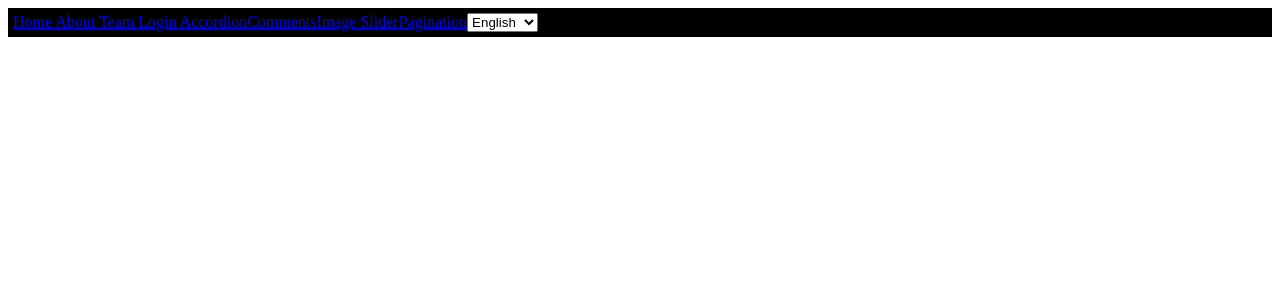
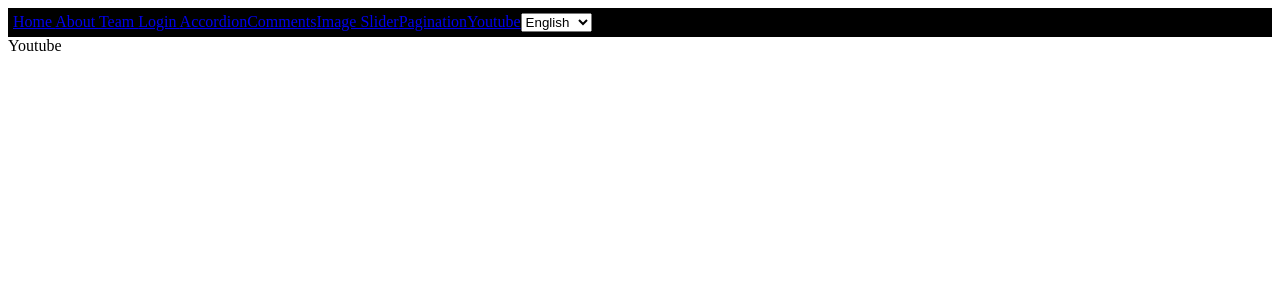
Before and after one commit to karu19961j/SystenDesignFE, a React (Vite) app: page /youtube in a window 1280 px wide. Shown: the top 300 px of the page. Built offline with nearby package versions, Linux system fonts and the light colour scheme.

Commit message:
WIP: youtube chat component

```diff
--- a/src/App.jsx
+++ b/src/App.jsx
@@ -9,6 +9,7 @@ import Accordion from "./components/Accordion";
 import Comments from "./components/comments/Comments";
 import ImageSlider from "./components/image-slider/ImageSlider";
 import Pagination from "./components/pagination/pagination";
+import Youtube from "./components/Youtube/Youtube";
 
 function App() {
   const [lang, setLang] = useState("en");
@@ -35,6 +36,7 @@ function App() {
           <a href="/comments">Comments</a>
           <a href="/image-slider">Image Slider</a>
           <a href="/pagination">Pagination</a>
+          <a href="/Youtube">Youtube</a>
         </nav>
         <select value={lang} onChange={(e) => setLang(e.target.value)}>
           <option value="en">English</option>
@@ -55,6 +57,7 @@ function App() {
           <Route path="/comments" element={<Comments />} />
           <Route path="/image-slider" element={<ImageSlider />} />
           <Route path="/pagination" element={<Pagination />} />
+          <Route path="/youtube" element={<Youtube />} />
         </Routes>
       </BrowserRouter>
     </div>
--- a/src/components/Youtube/Youtube.jsx
+++ b/src/components/Youtube/Youtube.jsx
@@ -0,0 +1,5 @@
+const Youtube = () => {
+  return <div>Youtube</div>;
+};
+
+export default Youtube;
```
